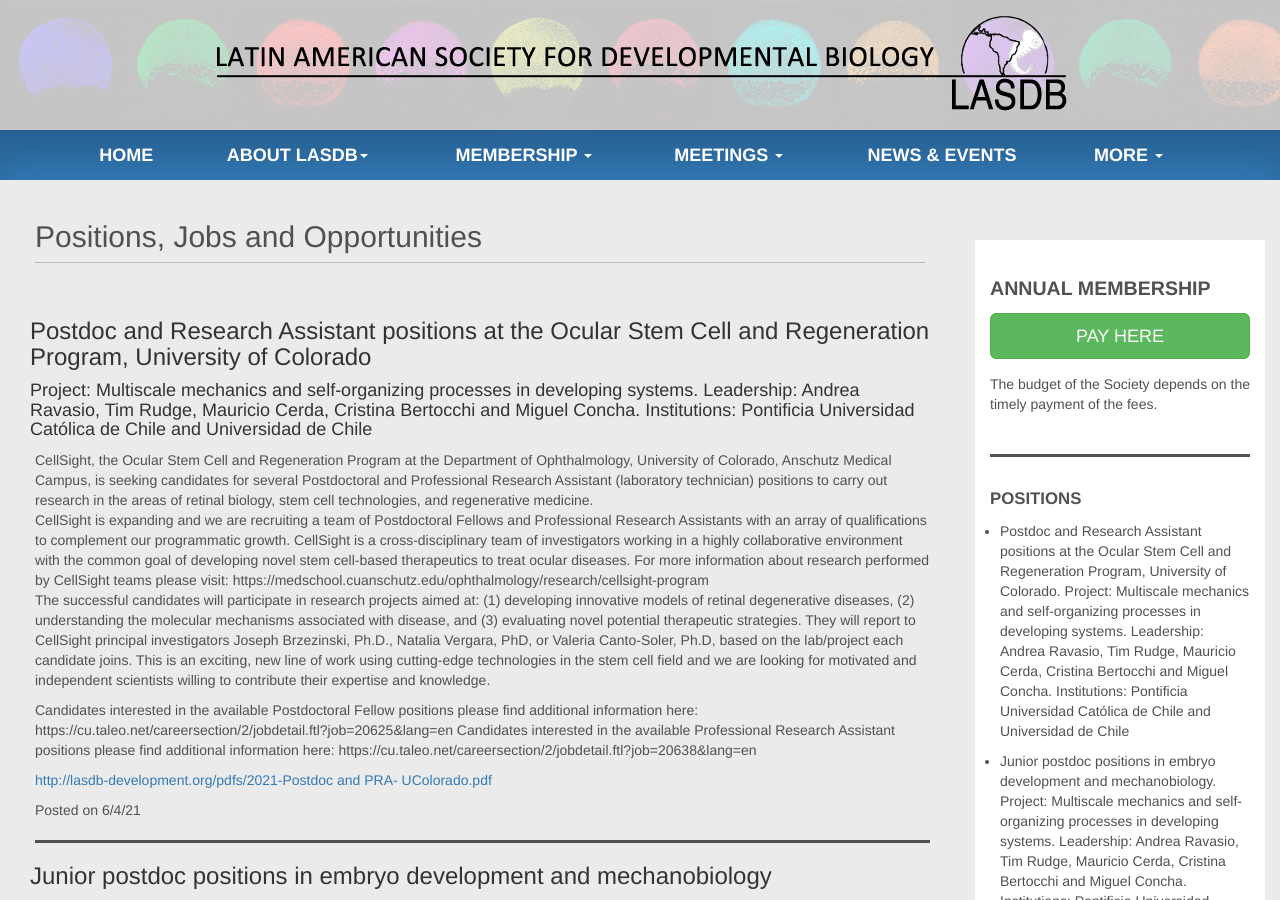
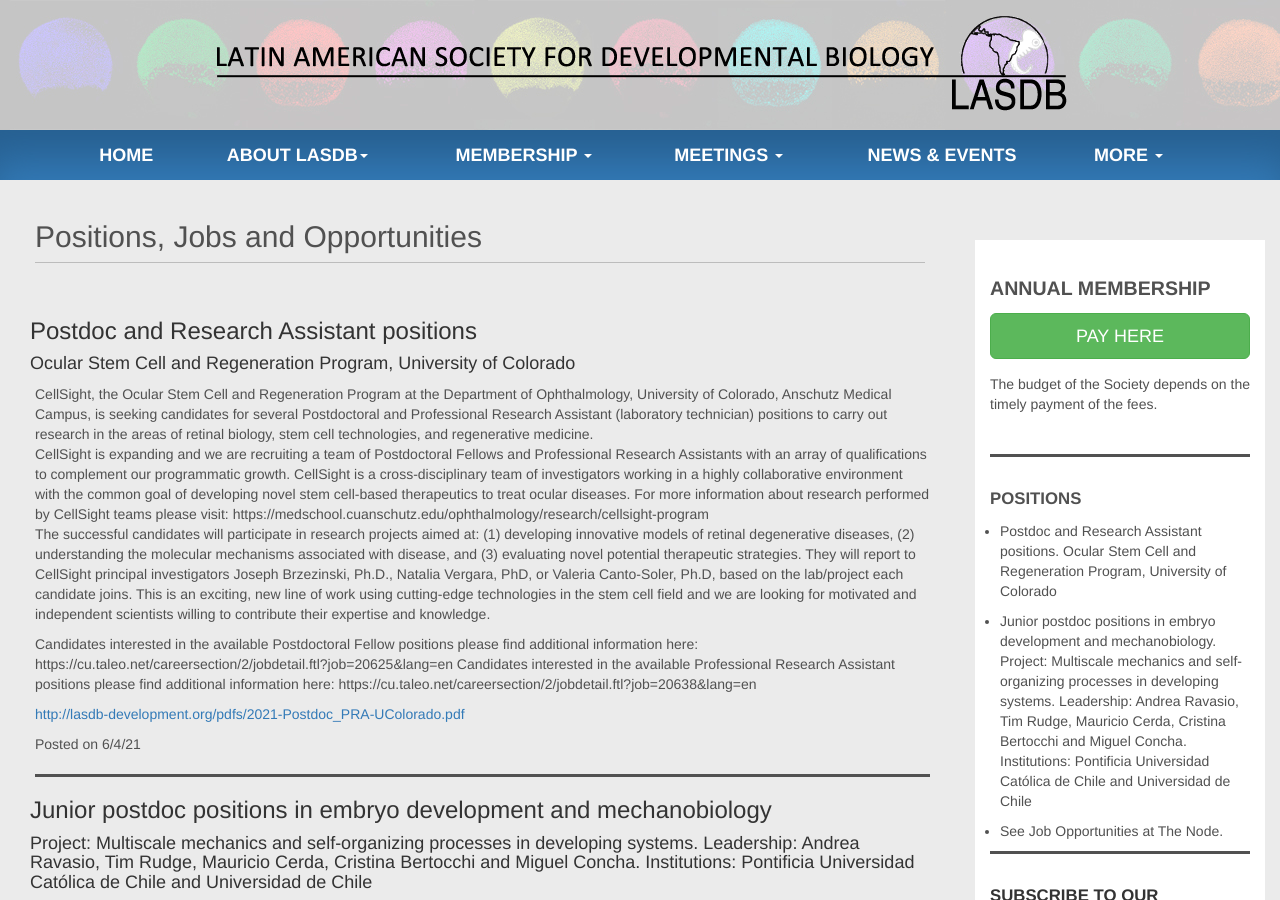
Before and after one commit to lasdb/lasdb.github.io, a Jekyll site: the page built from _posts/2000-01-01-jobs.markdown, in a window 1280 px wide and 900 px high. Built offline with Jekyll 4.4.1, drawn with Linux system fonts in a browser that asks for light colours; nearby versions of some CDN libraries.

Commit message:
Update 2000-01-01-jobs.markdown

```diff
--- a/_posts/2000-01-01-jobs.markdown
+++ b/_posts/2000-01-01-jobs.markdown
@@ -6,15 +6,15 @@
 permalink: /pages/jobs.html
 jobs:
 
-  - title: 'Postdoc and Research Assistant positions at the Ocular Stem Cell and Regeneration Program, University of Colorado'
+  - title: 'Postdoc and Research Assistant positions'
     date: '6/4/21'
-    subtitle: 'Project: Multiscale mechanics and self-organizing processes in developing systems. Leadership: Andrea Ravasio, Tim Rudge, Mauricio Cerda, Cristina Bertocchi and Miguel Concha. Institutions: Pontificia Universidad Católica de Chile and Universidad de Chile'
+    subtitle: 'Ocular Stem Cell and Regeneration Program, University of Colorado'
     body: 'CellSight, the Ocular Stem Cell and Regeneration Program at the Department of Ophthalmology, University of Colorado, Anschutz Medical Campus, is seeking candidates for several Postdoctoral and Professional Research Assistant (laboratory technician) positions to carry out research in the areas of retinal biology, stem cell technologies, and regenerative medicine. <br>
 CellSight is expanding and we are recruiting a team of Postdoctoral Fellows and Professional Research Assistants with an array of qualifications to complement our programmatic growth. CellSight is a cross-disciplinary team of investigators working in a highly collaborative environment with the common goal of developing novel stem cell-based therapeutics to treat ocular diseases. For more information about research performed by CellSight teams please visit: https://medschool.cuanschutz.edu/ophthalmology/research/cellsight-program <br>
 The successful candidates will participate in research projects aimed at: (1) developing innovative models of retinal degenerative diseases, (2) understanding the molecular mechanisms associated with disease, and (3) evaluating novel potential therapeutic strategies. They will report to CellSight principal investigators Joseph Brzezinski, Ph.D., Natalia Vergara, PhD, or Valeria Canto-Soler, Ph.D, based on the lab/project each candidate joins. This is an exciting, new line of work using cutting-edge technologies in the stem cell field and we are looking for motivated and independent scientists willing to contribute their expertise and knowledge.'
     par2: 'Candidates interested in the available Postdoctoral Fellow positions please find additional information here: https://cu.taleo.net/careersection/2/jobdetail.ftl?job=20625&lang=en
 Candidates interested in the available Professional Research Assistant positions please find additional information here: https://cu.taleo.net/careersection/2/jobdetail.ftl?job=20638&lang=en'
-    URL: 'http://lasdb-development.org/pdfs/2021-Postdoc and PRA- UColorado.pdf'
+    URL: 'http://lasdb-development.org/pdfs/2021-Postdoc_PRA-UColorado.pdf'
 
   - title: 'Junior postdoc positions in embryo development and mechanobiology'
     date: '6/4/21'
```
